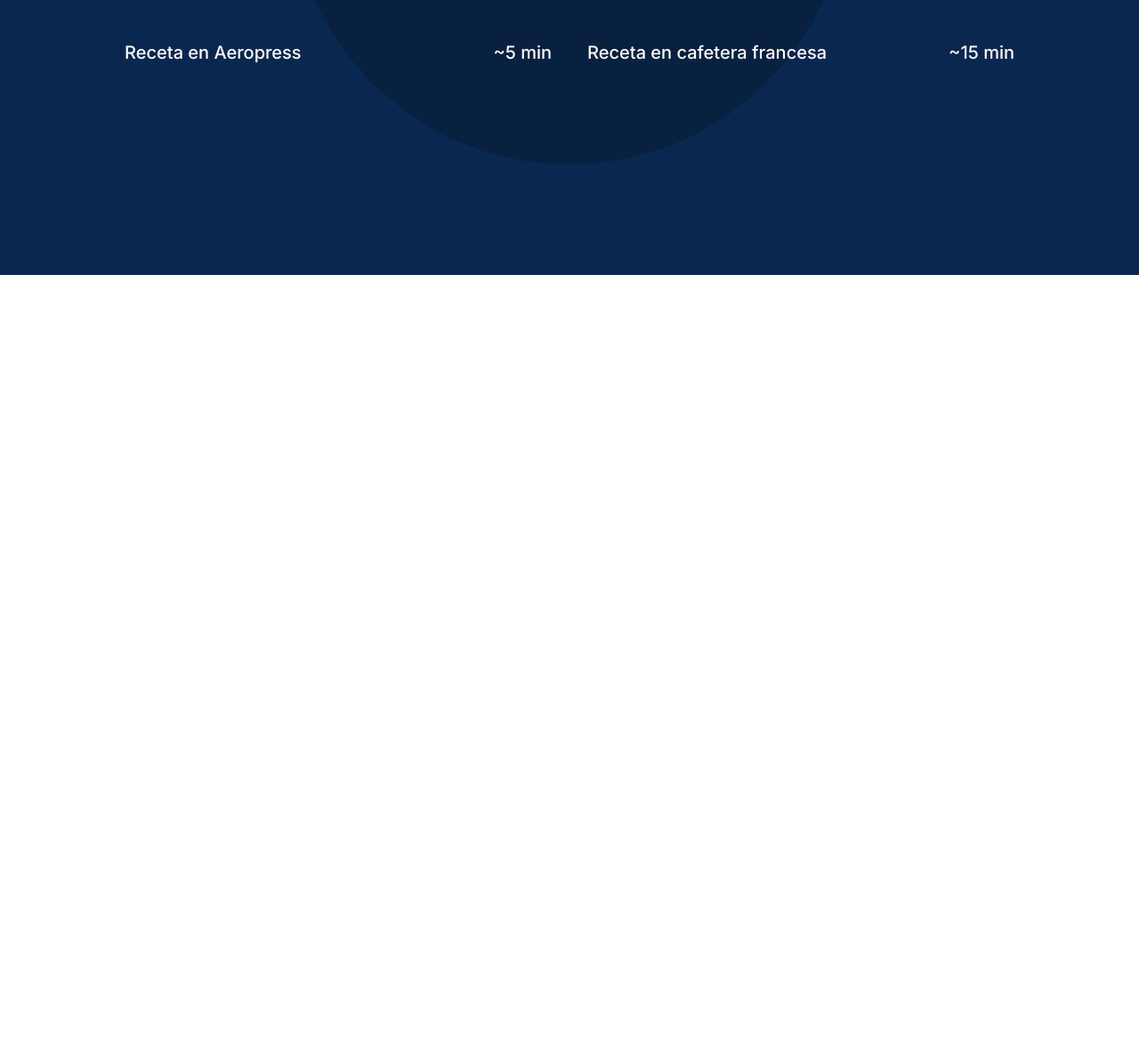
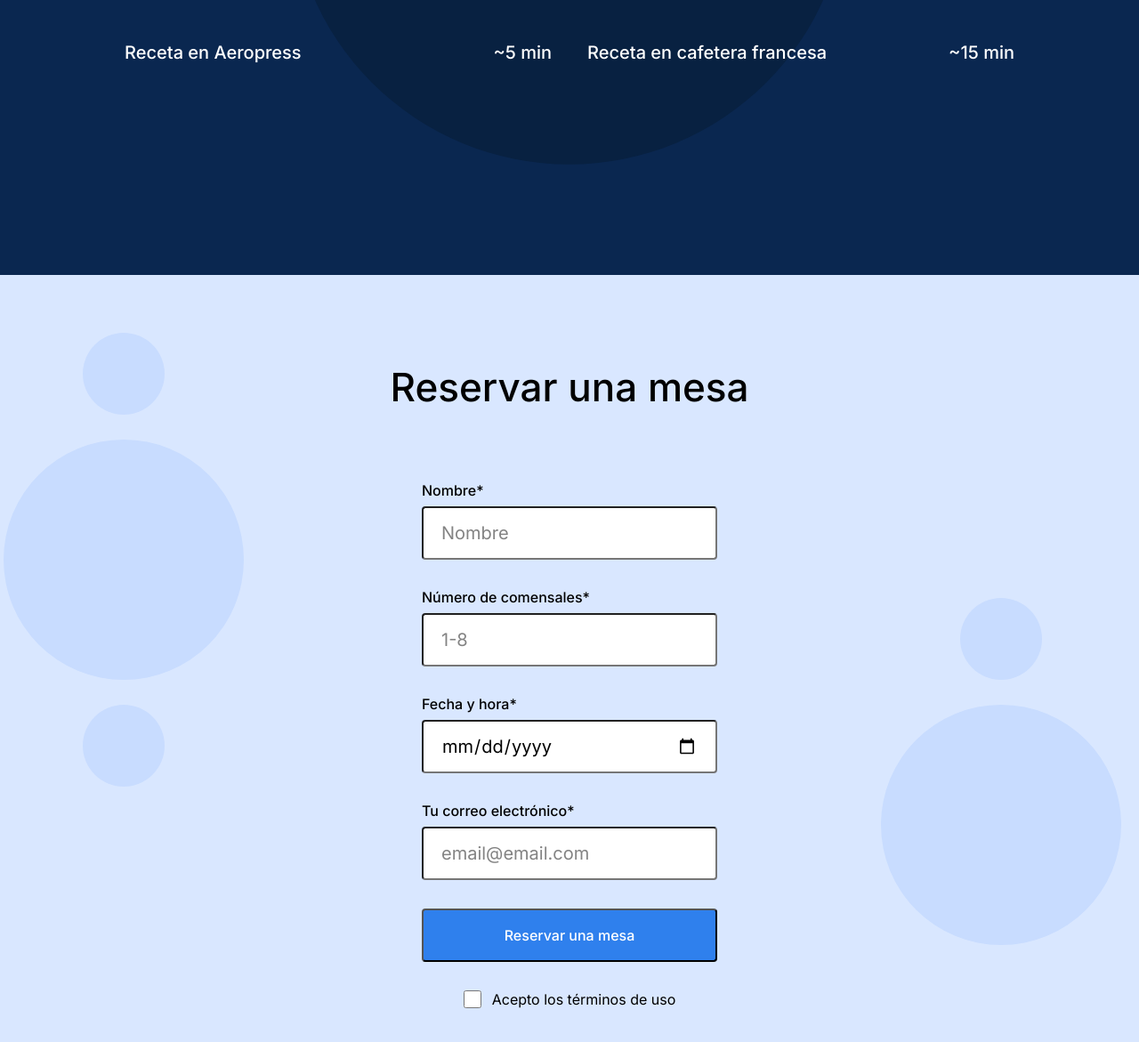
Before and after one commit to luis-gn006/web_project_coffeeshop, a plain HTML site: page index.html in a window 1280 px wide. Shown: the part 1365-2536 px from the top of the page at 89% size. Before the commit the page ends 1674 px from the top, so only its background shows below. Drawn offline with Linux system fonts and the light colour scheme; grey boxes are pictures that could not be loaded.

Commit message:
reservation added

```diff
--- a/index.html
+++ b/index.html
@@ -118,7 +118,66 @@
           </div>
         </section>
 
-        <section class="reservation" id="reservation"></section>
+        <section class="reservation" id="reservation">
+          <h2 class="reservation__title">Reservar una mesa</h2>
+          <form class="reservation__form">
+            <fieldset class="form__fieldset">
+              <label for="name" class="form__label">Nombre*</label>
+              <br />
+              <input
+                type="text"
+                class="form__input"
+                id="name"
+                placeholder="Nombre"
+                required
+              />
+              <br />
+              <label for="number" class="form__label"
+                >Número de comensales*</label
+              >
+              <br />
+              <input
+                type="number"
+                class="form__input"
+                id="number"
+                min="1"
+                max="8"
+                placeholder="1-8"
+                required
+              />
+              <br />
+              <label for="date" class="form__label">Fecha y hora*</label>
+              <br />
+              <input type="date" class="form__input" id="date" required />
+              <br />
+              <label for="email" class="form__label"
+                >Tu correo electrónico*</label
+              >
+              <br />
+              <input
+                type="email"
+                class="form__input"
+                id="email"
+                placeholder="email@email.com"
+                required
+              />
+              <br />
+              <button type="submit" class="form__button">
+                Reservar una mesa
+              </button>
+              <br />
+              <label for="accept-terms" class="form__label_center">
+                <input
+                  type="checkbox"
+                  class="form__checkbox"
+                  id="accept-terms"
+                  required
+                />
+                Acepto los términos de uso</label
+              >
+            </fieldset>
+          </form>
+        </section>
       </main>
 
       <footer class="footer"></footer>
--- a/pages/index.css
+++ b/pages/index.css
@@ -160,3 +160,80 @@
   font-size: 20px;
   line-height: 30px;
 }
+
+/*reservation*/
+.reservation {
+  background-color: #d9e7ff;
+  background-image: url(../images/background_reservation.svg);
+  background-repeat: no-repeat;
+  background-position: center;
+  background-size: cover;
+  color: #000;
+  display: flex;
+  flex-direction: column;
+}
+
+.reservation__title {
+  margin: 100px auto 0;
+  font-weight: 500;
+  font-size: 44px;
+  line-height: 52px;
+}
+
+.reservation__form {
+  display: flex;
+  flex-direction: column;
+}
+
+.form__fieldset {
+  padding: 0;
+  max-width: 385px;
+  border: 0;
+  margin: 80px auto 120px;
+}
+.form__label {
+  margin: 0;
+  font-weight: 500;
+  font-size: 16px;
+  line-height: 20px;
+}
+.form__label_center {
+  display: flex;
+  gap: 12px;
+  justify-content: center;
+  margin-top: 32px;
+}
+.form__input {
+  border-radius: 4px;
+  height: 60px;
+  width: 100%;
+  padding: 15px 20px;
+  margin: 8px 0 32px;
+  font-size: 20px;
+  line-height: 30px;
+  box-sizing: border-box;
+}
+::placeholder {
+  color: #838383;
+}
+
+.form__button {
+  border-radius: 4px;
+  font-weight: 500;
+  font-size: 16px;
+  line-height: 20px;
+  height: 60px;
+  width: 100%;
+  background-color: #2f80ed;
+  color: #fff;
+}
+
+.form__button:hover {
+  opacity: 70%;
+}
+
+.form__checkbox {
+  border-radius: 2px;
+  height: 20px;
+  width: 20px;
+}
```
